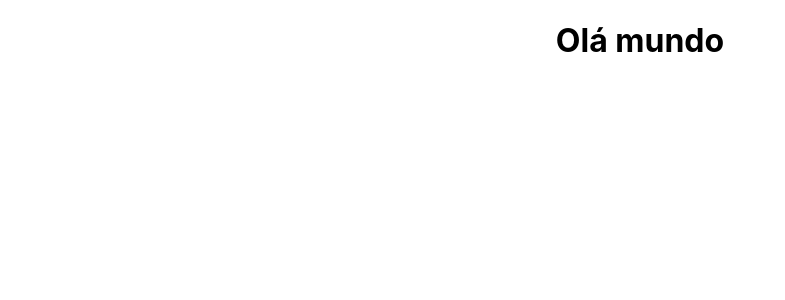
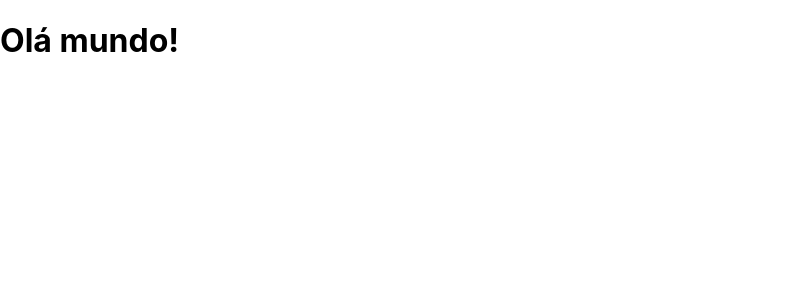
Before and after one commit to talitaoliveira/example-gh-actions, a React (Create React App) app: page / in a window 1280 px wide. Shown: the top 300 px of the page, without its empty margins (0-785 px from the left). Built offline with nearby package versions, Linux system fonts and the light colour scheme.

Commit message:
Add small change

```diff
--- a/src/App.js
+++ b/src/App.js
@@ -1,12 +1,9 @@
 import React from 'react';
-import logo from './logo.svg';
 import './App.css';
 
 function App() {
   return (
-    <div className="App">
-      <h1>Olá mundo</h1>
-    </div>
+      <h1>Olá mundo!</h1>
   );
 }
 
```
